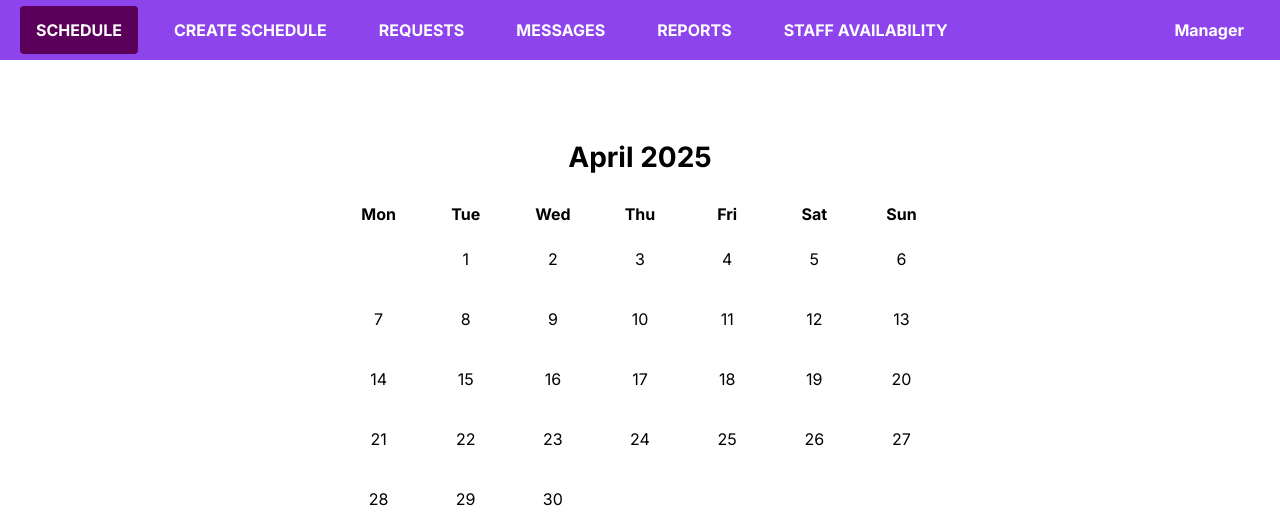
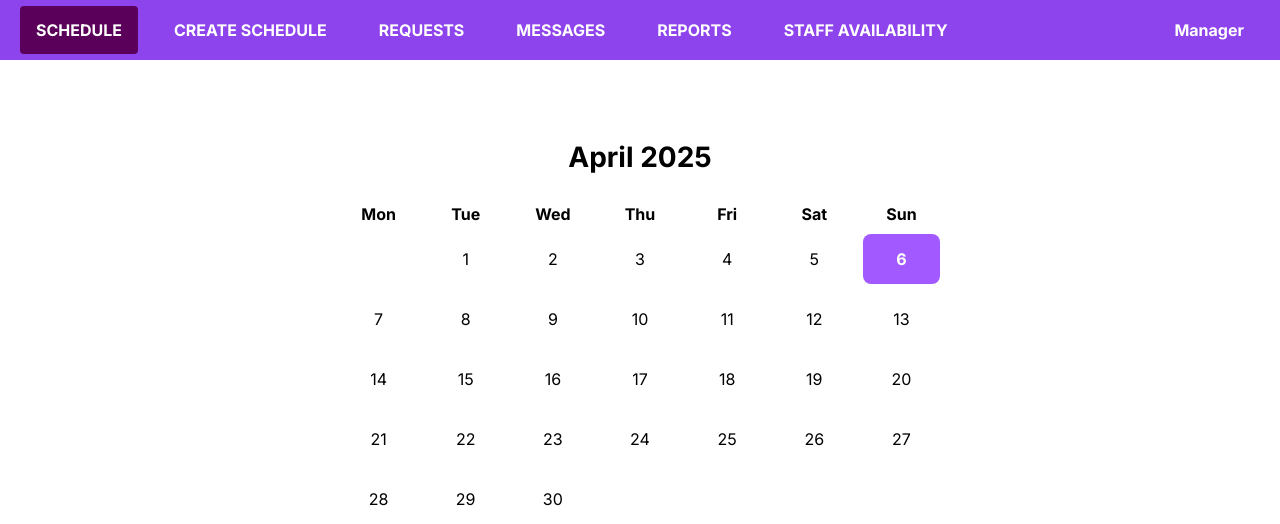
Before and after one commit to RicardoGarcia11/BTM495_SchedulingSystem, a Flask app: page /manager_dashboard in a window 1280 px wide. Shown: the top 524 px of the page. Run offline with Flask 3, Linux system fonts and the light colour scheme; the visitor is signed in with stand-in values (Sample User, id 1).

Commit message:
Manager calendar highlights today's date

```diff
--- a/frontend/app.py
+++ b/frontend/app.py
@@ -254,7 +254,8 @@ def manager_login():
 def manager_dashboard():
     if 'logged_in' in session and session.get('user_type') == 'Manager':
         now = datetime.today()
-        return render_template("manager_dashboard.html", now=now, timedelta=timedelta)
+        today_date = now.date()
+        return render_template("manager_dashboard.html", now=now, today=today_date, timedelta=timedelta)
     else:
         return redirect(url_for("manager_dashboard", success="Schedule created successfully!"))
 
--- a/frontend/templates/manager_dashboard.html
+++ b/frontend/templates/manager_dashboard.html
@@ -124,6 +124,13 @@
       color: white;
       transform: scale(1.05);
     }
+
+    .today-cell {
+      background-color: #a259ff;
+      color: white;
+      font-weight: bold;
+      border-radius: 8px;
+    }
   </style>
 </head>
 <body>
@@ -165,7 +172,10 @@
 
       {# Render the actual days #}
       {% for day in range(1, num_days.days + 1) %}
-        <div class="calendar-cell">{{ day }}</div>
+        {% set date_obj = now.replace(day=day).date() %}
+        <div class="calendar-cell {% if date_obj == today %}today-cell{% endif %}">
+          {{ day }}
+        </div>
       {% endfor %}
     </div>
     </div>
```
